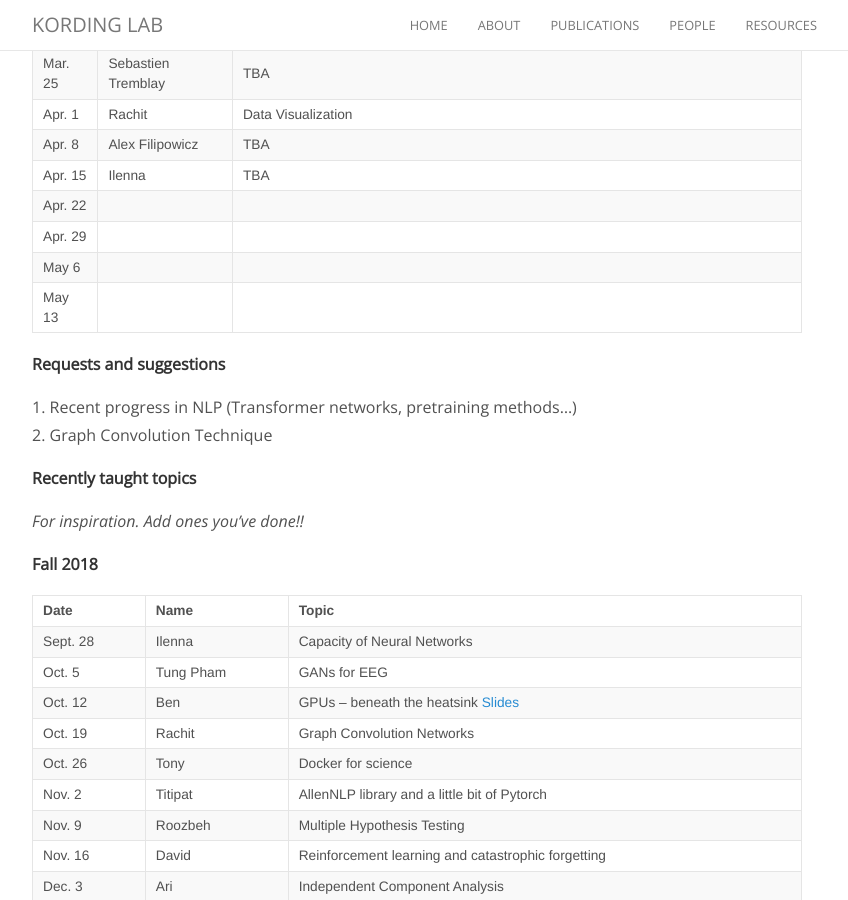
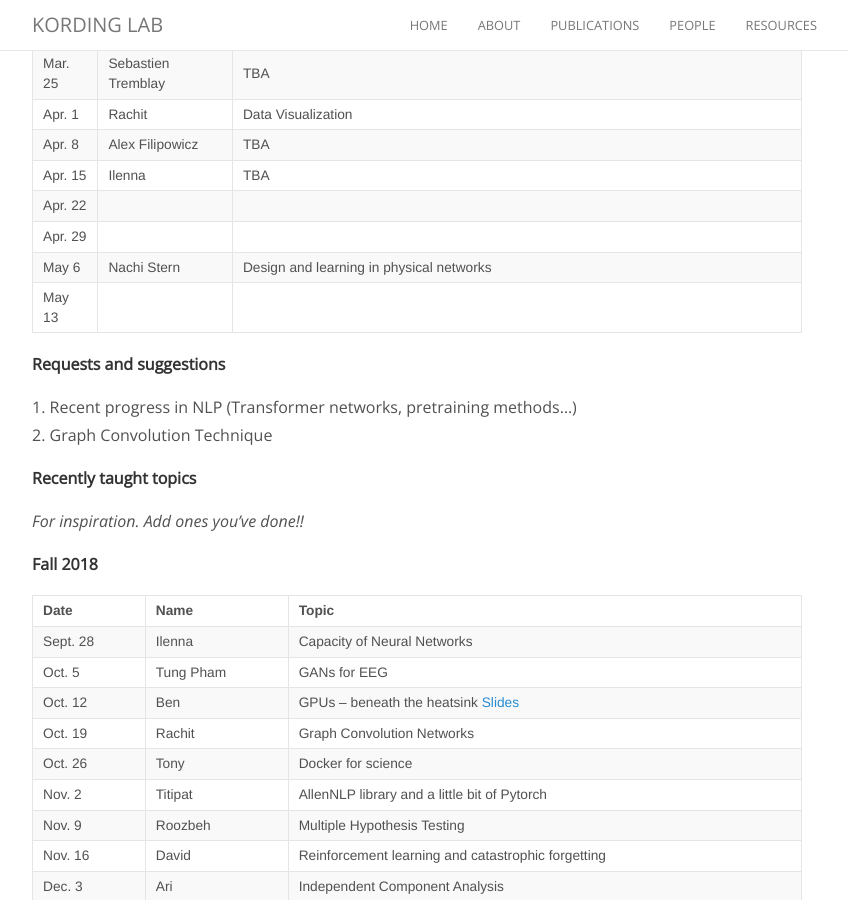
Before and after one commit to KordingLab/KordingLab.github.io, a Jekyll site: the page built from _posts/2018-08-29-upcoming-lab-teaching.md, in a window 1280 px wide and 900 px high, scrolled down 936 px. Shown: the whole window, without its empty margins (223-1071 px from the left). Built offline with Jekyll 4.4.1, drawn with Linux system fonts in a browser that asks for light colours; nearby versions of some CDN libraries; comment, search, counter and statistics services are not loaded.

Commit message:
Update 2018-08-29-upcoming-lab-teaching.md

```diff
--- a/_posts/2018-08-29-upcoming-lab-teaching.md
+++ b/_posts/2018-08-29-upcoming-lab-teaching.md
@@ -34,7 +34,7 @@ Get on the listserve for announcements: https://groups.google.com/forum/#!forum/
 | Apr. 15 | Ilenna | TBA |
 | Apr. 22 | | |
 | Apr. 29 | | |
-| May 6 | | |
+| May 6 | Nachi Stern | Design and learning in physical networks |
 | May 13 | | |
 
 
```
